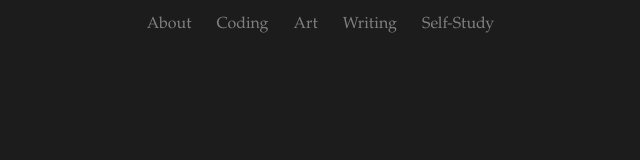
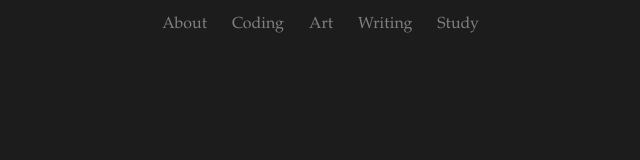
Before and after one commit to mbbbackus/benbackus, a React (Create React App) app: page /#/ in a window 1280 px wide. Shown: the top 160 px of the page, without its empty margins (312-952 px from the left). Built offline with nearby package versions, Linux system fonts and the light colour scheme.

Commit message:
Rename Self-Study to Study

```diff
--- a/src/components/BackgroundAnimation.jsx
+++ b/src/components/BackgroundAnimation.jsx
@@ -149,7 +149,7 @@ function BackgroundAnimation() {
       const codingSection = document.getElementById('coding');
       const artSection = document.getElementById('art');
       const writingSection = document.getElementById('writing');
-      const selfStudySection = document.getElementById('self-study');
+      const selfStudySection = document.getElementById('study');
 
       if (!aboutSection || !codingSection || !artSection || !writingSection || !selfStudySection) {
         return;
--- a/src/components/Navbar.jsx
+++ b/src/components/Navbar.jsx
@@ -22,7 +22,7 @@ function Navbar() {
             <a className="nav-link" href="#coding" onClick={(e) => scrollToSection(e, 'coding')}>Coding</a>
             <a className="nav-link" href="#art" onClick={(e) => scrollToSection(e, 'art')}>Art</a>
             <a className="nav-link" href="#writing" onClick={(e) => scrollToSection(e, 'writing')}>Writing</a>
-            <a className="nav-link" href="#self-study" onClick={(e) => scrollToSection(e, 'self-study')}>Self-Study</a>
+            <a className="nav-link" href="#study" onClick={(e) => scrollToSection(e, 'study')}>Study</a>
         </div>
     </div>
   );
--- a/src/components/SinglePage.jsx
+++ b/src/components/SinglePage.jsx
@@ -30,7 +30,7 @@ function SinglePage() {
         <section id="writing" className="page-section">
           <WritingSection />
         </section>
-        <section id="self-study" className="page-section">
+        <section id="study" className="page-section">
           <SelfStudySection />
         </section>
       </div>
--- a/src/components/sections/SelfStudySection.jsx
+++ b/src/components/sections/SelfStudySection.jsx
@@ -4,7 +4,7 @@ import '../../styles/SelfStudy.css';
 function SelfStudySection() {
   return (
     <div className="selfStudyPage">
-      <div className="section-title">Self-Study</div>
+      <div className="section-title">Study</div>
 
       <div className="study-intro">
         <p>
--- a/src/styles/SinglePage.css
+++ b/src/styles/SinglePage.css
@@ -52,6 +52,6 @@
 }
 
 /* Ensure sections have proper spacing */
-#hero, #about, #coding, #art, #writing, #self-study {
+#hero, #about, #coding, #art, #writing, #study {
   scroll-margin-top: 60px; /* Account for fixed navbar when jumping to sections */
 }
```
